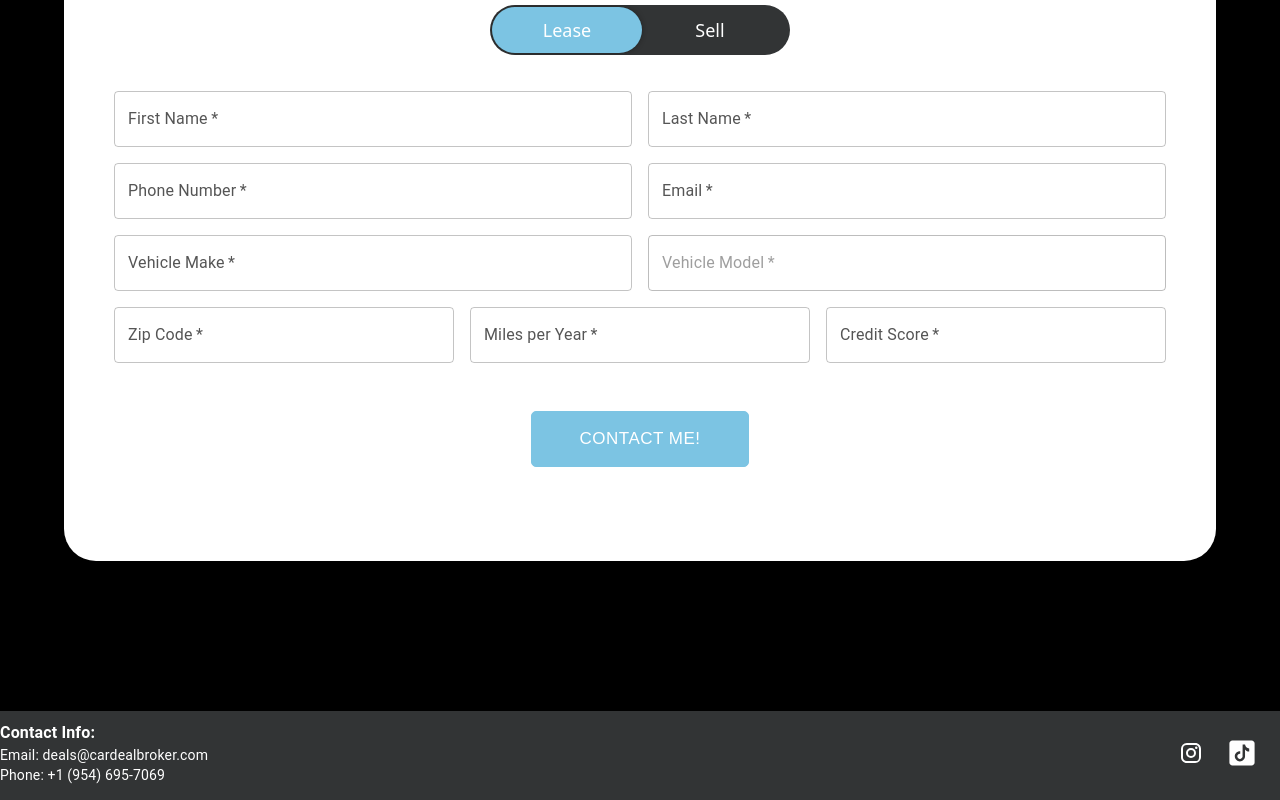
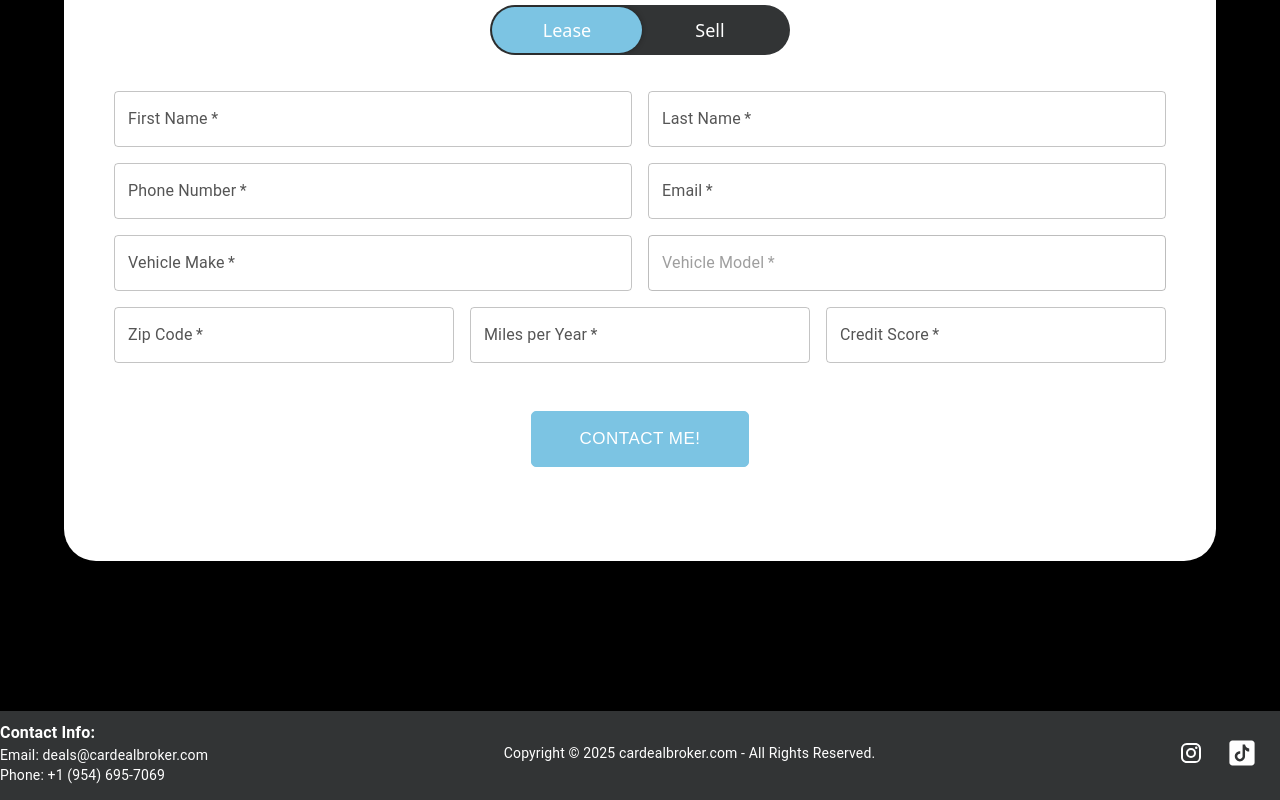
Before and after one commit to vule0/CarDealBroker, a React (Vite) app in the folder frontend/: page / in a window 1280 px wide. Shown: the part 1724-2524 px from the top of the page. Built offline with nearby package versions, Linux system fonts and the light colour scheme.

Commit message:
added copyright to footer

```diff
--- a/frontend/src/components/Footer.tsx
+++ b/frontend/src/components/Footer.tsx
@@ -50,6 +50,10 @@ const Footer: React.FC = () => {
         </Typography>
       </Box>
 
+      <Typography variant="body2" sx={{ textAlign: "center" }}>
+        Copyright © 2025 cardealbroker.com - All Rights Reserved.
+      </Typography>
+
       {/* Social Media Links */}
       <Box sx={{ display: "flex", gap: 1, paddingRight: "15px"}}>
         <IconButton
@@ -69,7 +73,9 @@ const Footer: React.FC = () => {
         >
           <TikTokIcon size={30} />
         </IconButton>
+
       </Box>
+
     </Box>
   );
 };
```
